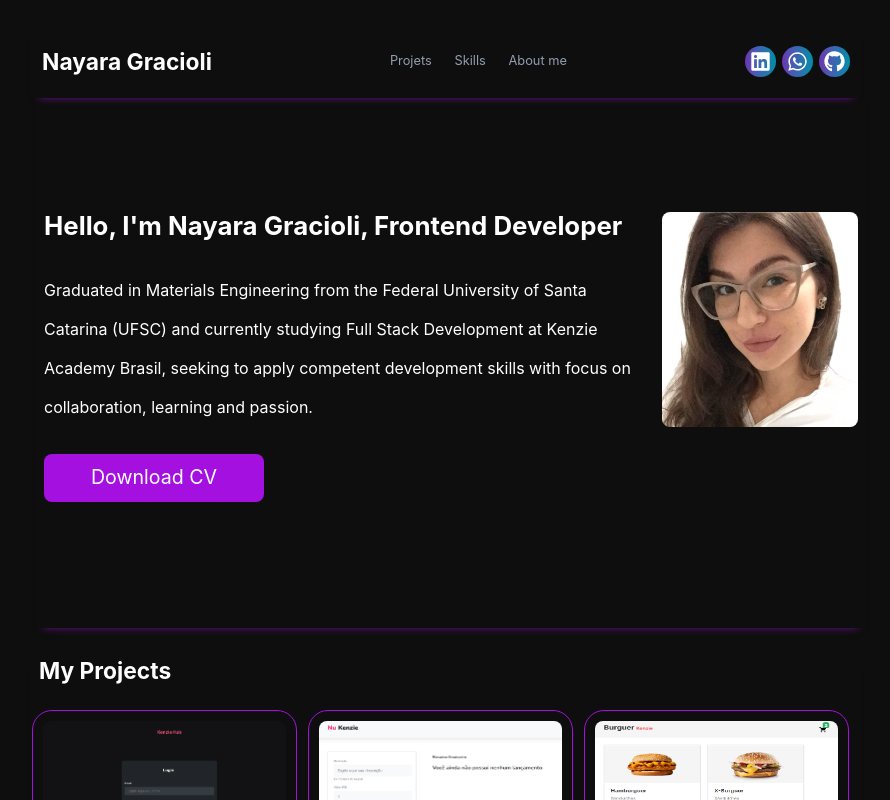
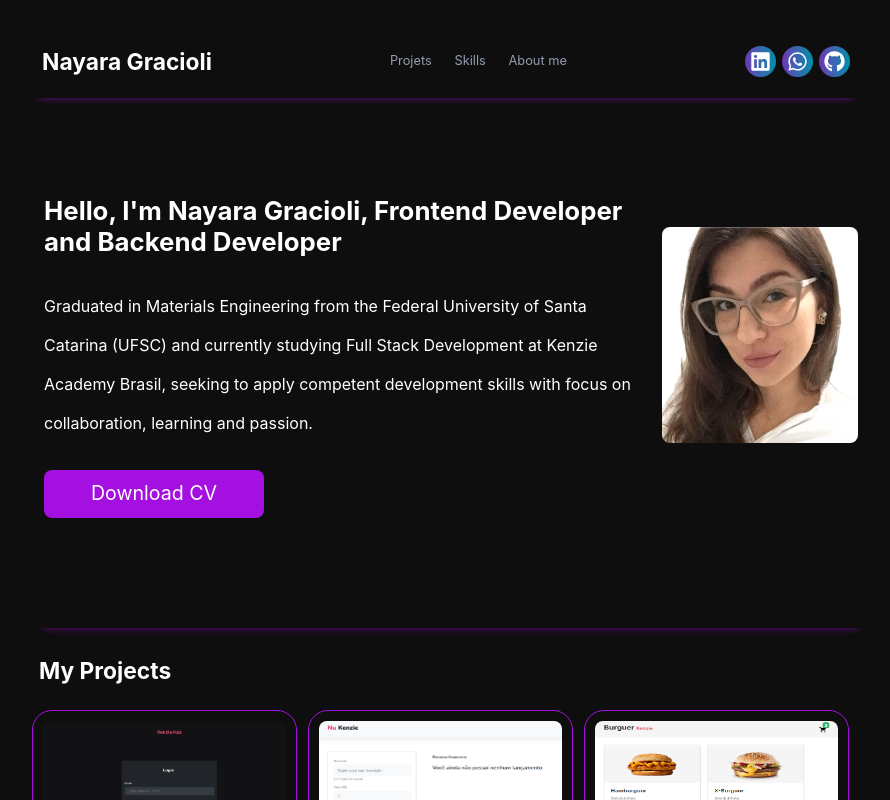
Before and after one commit to nayaragracioli/portfolio-nayaragracioli, a React (Vite) app: page / in a window 1280 px wide. Shown: the top 800 px of the page, without its empty margins (194-1084 px from the left). Built offline with nearby package versions, Linux system fonts and the light colour scheme.

Commit message:
feat: Added more information on apresentation

```diff
--- a/src/components/Apresentation/index.jsx
+++ b/src/components/Apresentation/index.jsx
@@ -9,7 +9,7 @@ export const Apresentation = () => {
         <div className={Styles.boxInfo_Img}>
           <div className={Styles.boxInfo}>
             <h1 className="title1">
-              Hello, I'm Nayara Gracioli, Frontend Developer
+              Hello, I'm Nayara Gracioli, Frontend Developer and Backend Developer
             </h1>
             <p className="paragraph">
             Graduated in Materials Engineering from the Federal University of Santa Catarina (UFSC) and currently studying Full Stack Development at Kenzie Academy Brasil, seeking to apply competent development skills with focus on collaboration, learning and passion.
```
